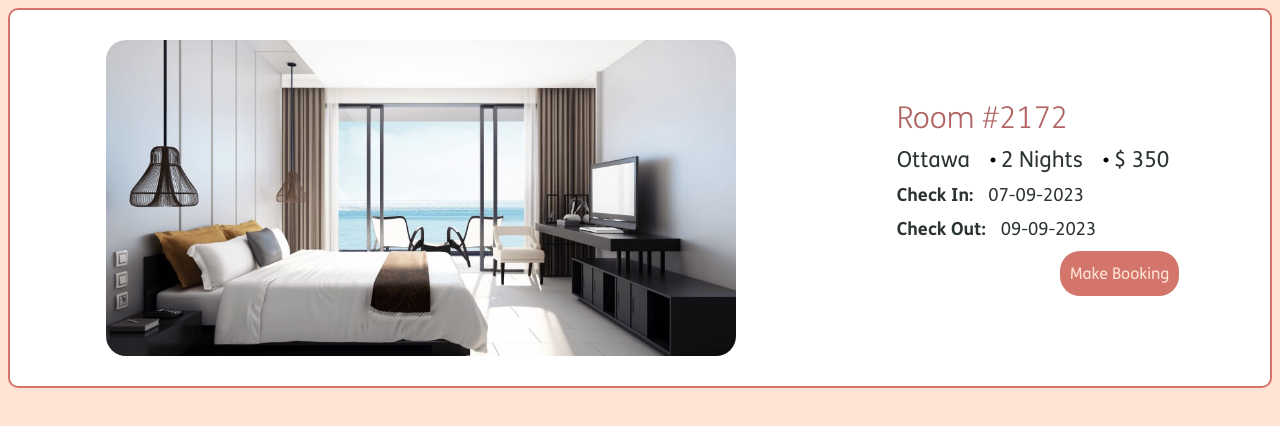
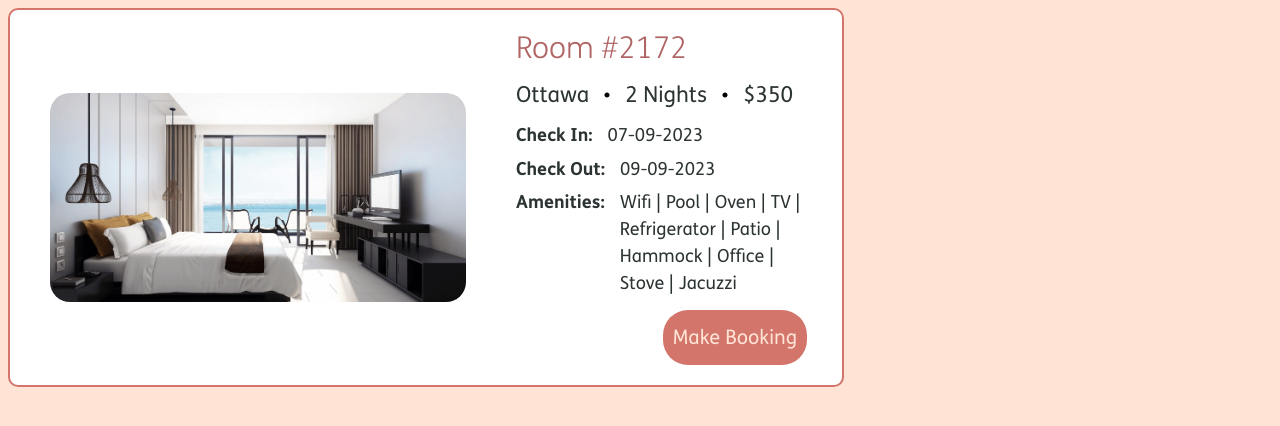
Before and after one commit to Mohamad-Kassas/CMK-Hotels, a Next.js app: page /Components/Bookings/Booking in a window 1280 px wide. Shown: the top 426 px of the page. Built offline with nearby package versions, Linux system fonts and the light colour scheme.

Commit message:
The booking component is completely finished!

```diff
--- /dev/null
+++ b/src/pages/Components/Bookings/Amenities.jsx
@@ -0,0 +1,19 @@
+import styles from "../Styles/Bookings Styles/Amenities.module.css";
+
+function Amenities(props) {
+  const amenities = props.list;
+
+  const listItems = amenities.map((item) => (
+    <div className={styles.listText} key={item.id}>
+      {item.text + (item.id != amenities.length ? " | " : " ")}
+    </div>
+  ));
+
+  return (
+    <div className={styles.amenitiesContainer}>
+      <div className={styles.textBold}>{"Amenities:  "}</div>
+      <div className={styles.listContainer}>{listItems}</div>
+    </div>
+  );
+}
+export default Amenities;
--- a/src/pages/Components/Bookings/Booking.jsx
+++ b/src/pages/Components/Bookings/Booking.jsx
@@ -8,6 +8,7 @@ import Name from "./Name";
 import NumberOfPeople from "./NumberOfPeople";
 import Status from "./Status";
 import styles from "../Styles/Bookings Styles/Booking.module.css";
+import Amenities from "./Amenities";
 
 function Booking(props) {
   const [isCustomer, setIsCustomer] = useState(props.isCustomer);
@@ -25,6 +26,7 @@ function Booking(props) {
   const [checkInDate, setCheckInDate] = useState(props.checkInDate);
   const [checkOutDate, setCheckOutDate] = useState(props.checkOutDate);
   const [roomNumber, setRoomNumber] = useState(props.roomNumber);
+  const [amenities, setAmenities] = useState(props.amenities);
 
   const [name, setName] = useState(props.name);
   const [numberOfPeople, setNumberOfPeople] = useState(props.numberOfPeople);
@@ -38,6 +40,7 @@ function Booking(props) {
         <Subtitle city={city} numberOfNights={numberOfNights} price={price} />
         <Date isCheckIn={true} isEditable={false} dateText={checkInDate} />
         <Date isCheckIn={false} isEditable={false} dateText={checkOutDate} />
+        <Amenities list={amenities} />
         <div className={styles.button}>
           <BookingButton buttonText="Book Now" />
         </div>
@@ -54,6 +57,7 @@ function Booking(props) {
         <Date isCheckIn={true} isEditable={true} dateText={checkInDate} />
         <Date isCheckIn={false} isEditable={true} dateText={checkOutDate} />
         <Status isCheckedIn={isCheckedIn} />
+        <Amenities list={amenities} />
         <div className={styles.button}>
           <BookingButton buttonText="Cancel" />
         </div>
@@ -67,6 +71,7 @@ function Booking(props) {
         <Subtitle city={city} numberOfNights={numberOfNights} price={price} />
         <Date isCheckIn={true} isEditable={false} dateText={checkInDate} />
         <Date isCheckIn={false} isEditable={false} dateText={checkOutDate} />
+        <Amenities list={amenities} />
         <div className={styles.button}>
           <BookingButton buttonText="Make Booking" />
         </div>
--- a/src/pages/Components/Bookings/Subtitle.jsx
+++ b/src/pages/Components/Bookings/Subtitle.jsx
@@ -3,7 +3,6 @@ import styles from "../Styles/Bookings Styles/Subtitle.module.css";
 import { RxDotFilled } from "react-icons/rx";
 
 function Subtitle(props) {
-
   const [city] = useState(props.city);
   const [numberOfNights] = useState(props.numberOfNights);
   const [price] = useState(props.price);
@@ -11,15 +10,14 @@ function Subtitle(props) {
   return (
     <div className={styles.subtitleContainer}>
       <div className={styles.subtitleText}>{city} </div>
-
-      <RxDotFilled />
+      <RxDotFilled className={styles.dot} />
       <div className={styles.subtitleText}>
         {numberOfNights == 1
           ? numberOfNights + "  Night"
           : numberOfNights + "  Nights"}
       </div>
-      <RxDotFilled />
-      <div className={styles.subtitleText}>$ {price}</div>
+      <RxDotFilled className={styles.dot} />
+      <div className={styles.subtitleText}>${price}</div>
     </div>
   );
 }
--- /dev/null
+++ b/src/pages/Components/Styles/Bookings Styles/Amenities.module.css
@@ -0,0 +1,30 @@
+.listText {
+  font-family: "FS Me Regular", sans-serif;
+  font-size: 18px;
+  color: #2c3333;
+  padding-right: 5px;
+  padding-bottom: 5px;
+}
+
+.textBold {
+  font-family: "FS Me Regular", sans-serif;
+  font-weight: bold;
+  font-size: 18px;
+  color: #2c3333;
+  padding-right: 15px;
+}
+
+.amenitiesContainer {
+  width: fit-content;
+  display: flex;
+  justify-content: flex-start;
+}
+
+.listContainer {
+  width: fit-content;
+  display: flex;
+  flex-direction: row;
+  justify-content: flex-start;
+  align-items: center;
+  flex-wrap: wrap;
+}
--- a/src/pages/Components/Styles/Bookings Styles/Booking.module.css
+++ b/src/pages/Components/Styles/Bookings Styles/Booking.module.css
@@ -6,7 +6,7 @@
   border-radius: 10px;
   border: 2px solid #d3756b;
   height: fit-content;
-  width: fit-content;
+  width: 65vw;
 }
 
 .textContainer {
--- a/src/pages/Components/Styles/Bookings Styles/BookingButton.module.css
+++ b/src/pages/Components/Styles/Bookings Styles/BookingButton.module.css
@@ -1,13 +1,13 @@
 .bookingButton {
   font-family: "FS Me Regular", sans-serif;
-  font-size: 16px;
+  font-size: 20px;
   padding: 10px;
   background-color: #d3756b;
   border: none;
   color: #ffe4d6;
   margin-right: 5px;
-  border-radius: 20px;
-  min-height: 45px;
+  border-radius: 25px;
+  min-height: 55px;
   min-width: 75px;
   width: fit-content;
   cursor: pointer;
--- a/src/pages/Components/Styles/Bookings Styles/Subtitle.module.css
+++ b/src/pages/Components/Styles/Bookings Styles/Subtitle.module.css
@@ -2,9 +2,11 @@
   font-family: "FS Me Regular", sans-serif;
   font-size: 22px;
   color: #2c3333;
-  padding-right: 15px;
 }
 
+.dot {
+  padding: 10px;
+}
 .subtitleContainer {
   width: fit-content;
   max-width: 350px;
--- a/src/pages/_app.jsx
+++ b/src/pages/_app.jsx
@@ -1,6 +1,5 @@
 import "@/styles/globals.css";
 import LandingPage from "./Components/Landing Page/LandingPage";
-import UserProfile from "./Components/Navigation Bar/Dropdown Menu/UserProfile";
 import UserDropdown from "./Components/Navigation Bar/Dropdown Menu/UserDropdown";
 import Booking from "./Components/Bookings/Booking";
 import NavigationBar from "./Components/Navigation Bar/NavigationBar";
@@ -23,6 +22,18 @@ export default function App({ Component, pageProps }) {
       checkInDate="07-09-2023"
       checkOutDate="09-09-2023"
       roomNumber={1}
+      amenities={[
+        { id: 1, text: "Wifi" },
+        { id: 2, text: "Pool" },
+        { id: 3, text: "Oven" },
+        { id: 4, text: "TV" },
+        { id: 5, text: "Refrigerator" },
+        { id: 6, text: "Patio" },
+        { id: 7, text: "Hammock" },
+        { id: 8, text: "Office" },
+        { id: 9, text: "Stove" },
+        { id: 10, text: "Jacuzzi" },
+      ]}
     />
   );
 }
```
